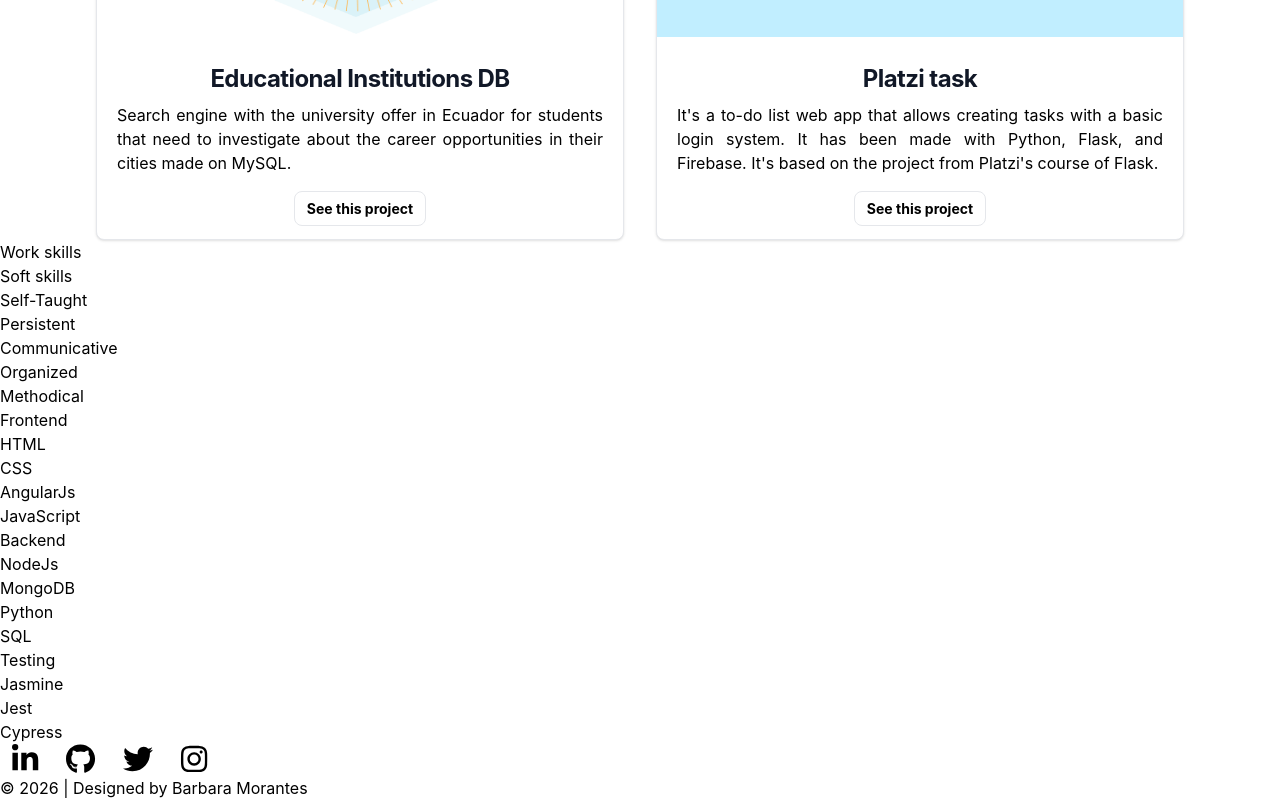
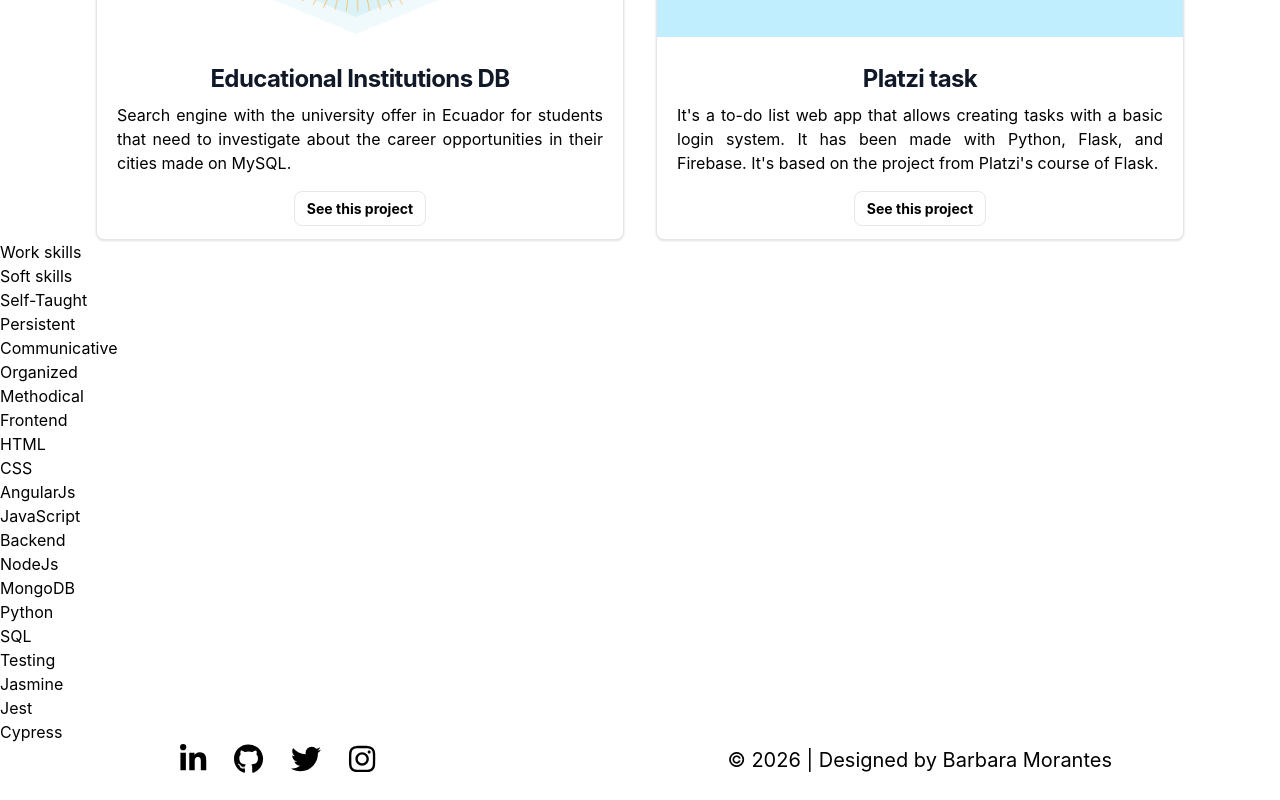
Before and after one commit to BarbDMC/BarbDMC, a Next.js app: page / in a window 1280 px wide. Shown: the part 1444-2244 px from the top of the page. Built offline with nearby package versions, Linux system fonts and the light colour scheme.

Commit message:
[UPD-1] Footer styles added

```diff
--- a/components/Footer/Footer.js
+++ b/components/Footer/Footer.js
@@ -3,10 +3,10 @@ import SocialMediaList from '../socialMediaList/socialMediaList';
 
 const Footer = () => {
   return (
-    <div>
+    <div className='w-full flex justify-around'>
       <SocialMediaList />
 
-      <span>© {new Date().getFullYear()} | Designed by Barbara Morantes</span>
+      <span className='inline-flex items-center text-xs md:text-xl'>© {new Date().getFullYear()} | Designed by Barbara Morantes</span>
     </div>
   )
 }
```
